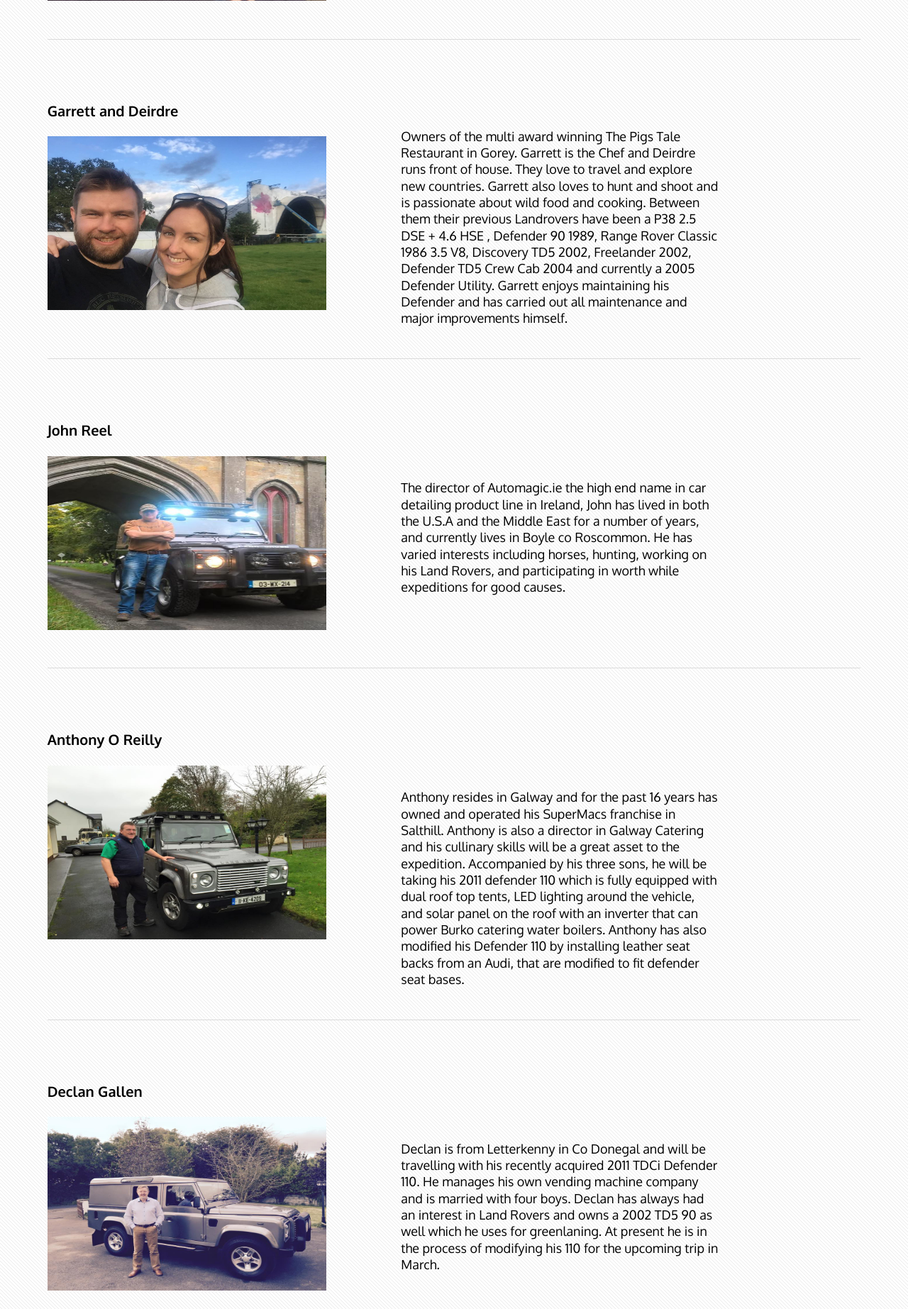
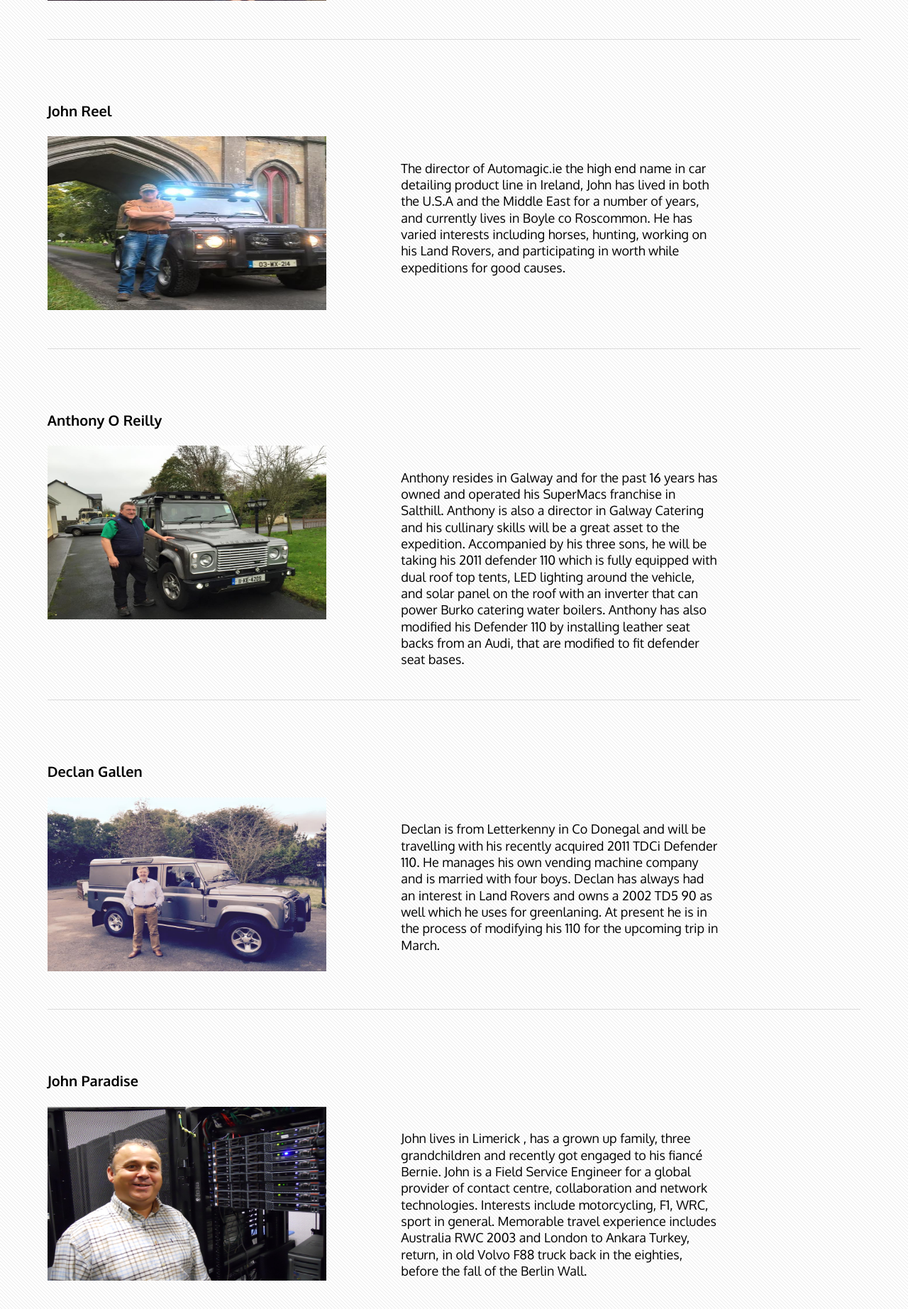
Before and after one commit to interlochen/overland, a Django app: page /overland/participants/ in a window 1280 px wide. Shown: the part 2307-4152 px from the top of the page at 71% size. Run offline with Django 3.2, Linux system fonts and the light colour scheme; some libraries are stand-ins or nearby versions.

Commit message:
Removed Garrett
Removed Garrett from the participants

```diff
--- a/mysite/overland/templates/overland/participants.html
+++ b/mysite/overland/templates/overland/participants.html
@@ -63,21 +63,6 @@
 					</div>
 					<div class="5u skel-cell-important" style="padding-top: 85px">
 						<p style="font-size: 18">Val Lynam's brother in law, Terry, is a carpenter based in Moycullen, Co Galway.  He is married with two children.  Terry is a keen amateur mechanic having restored a classic 1992 Mini Sprint.  Terry has had some interesting travelling experiences throughout Australasia, but his most memorable has to be a six week tour of Europe in a 1989 Nissan Micra.  Norway in a Defender will be a walk in the park!</p>
-					</div>
-				</div>
-				<div class="divider">&nbsp;</div>
-
-				<div class="row">
-					<!-- Content -->
-					<div class="5u skel-cell-important" >
-						<section id="content">
-							<header>
-								<h3>Garrett and Deirdre</h3>
-							</header>
-							<img src="{% static 'images/garretdeirdre.jpg' %}" width="393" height="245" alt="Garrett and Deirdre" />
-					</div>
-					<div class="5u skel-cell-important" style="padding-top: 35px">
-						<p style="font-size: 18">Owners of the multi award winning The Pigs Tale Restaurant in Gorey. Garrett is the Chef and Deirdre runs front of house. They love to travel and explore new countries. Garrett also loves to hunt and shoot and is passionate about wild food and cooking. Between them their previous Landrovers have been a P38 2.5 DSE + 4.6 HSE , Defender 90 1989, Range Rover Classic 1986 3.5 V8, Discovery TD5 2002, Freelander 2002, Defender TD5 Crew Cab 2004 and currently a 2005 Defender Utility. Garrett enjoys maintaining his Defender and has carried out all maintenance and major improvements himself.</p>
 					</div>
 				</div>
 				<div class="divider">&nbsp;</div>
```
